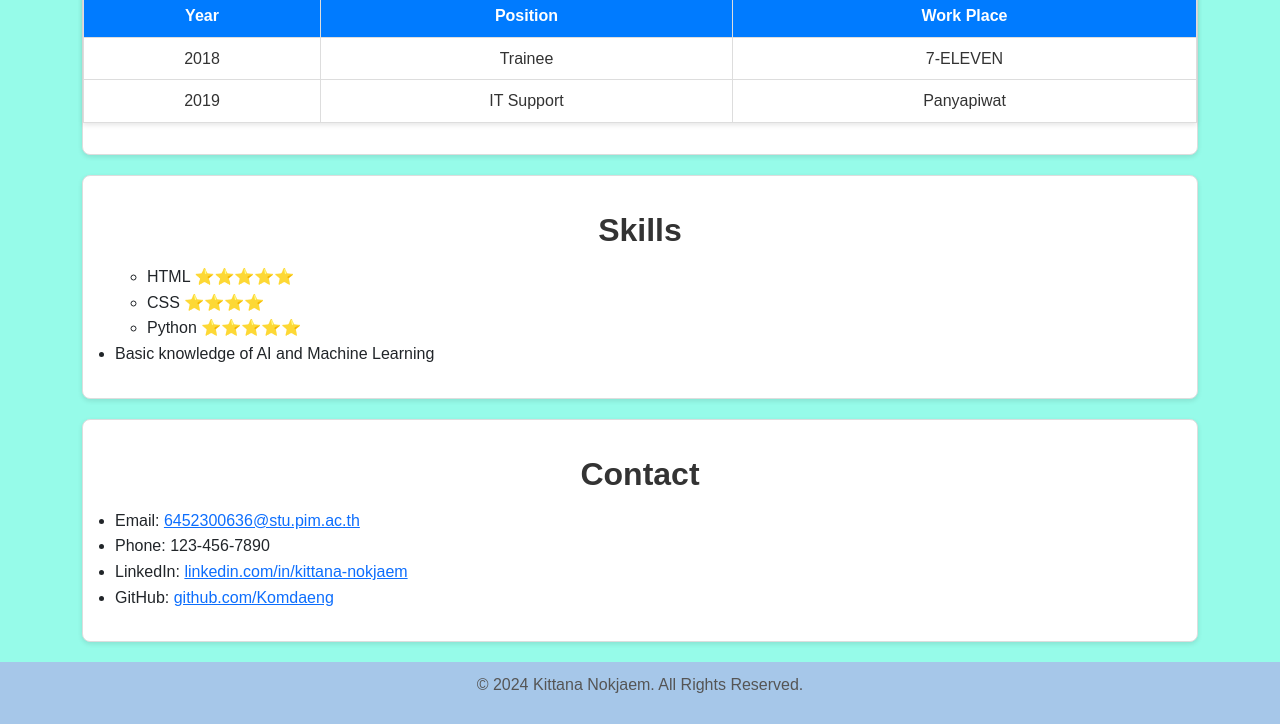
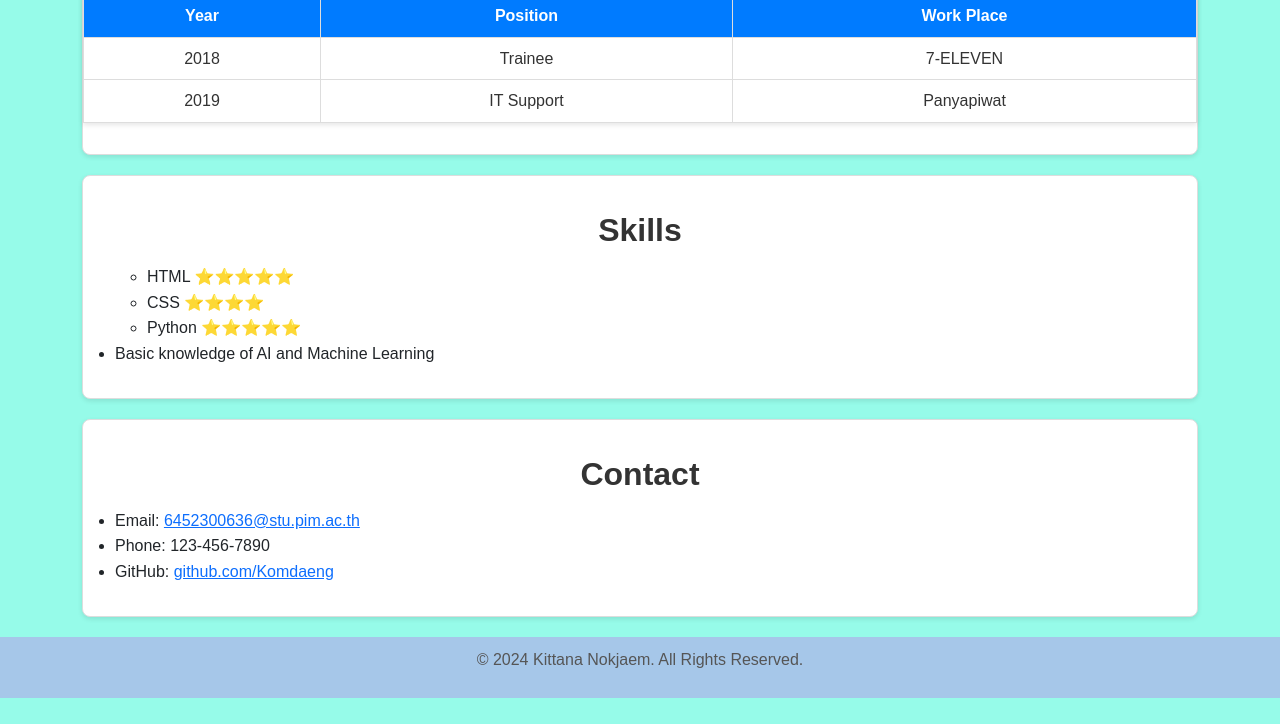
Before and after one commit to Komdaeng/-My-Resume, a plain HTML site: page index.html in a window 1280 px wide. Shown: the part 715-1439 px from the top of the page. After the commit the page ends 1413 px from the top, so only its background shows below. Drawn offline with nearby package versions, Linux system fonts and the light colour scheme.

Commit message:
Add files via upload

```diff
--- a/index.html
+++ b/index.html
@@ -98,8 +98,6 @@
             <ul>
                 <li>Email: <a href="mailto:6452300636@stu.pim.ac.th">6452300636@stu.pim.ac.th</a></li>
                 <li>Phone: 123-456-7890</li>
-                <li>LinkedIn: <a href="https://www.linkedin.com/in/kittana-nokjaem/"
-                        target="_blank">linkedin.com/in/kittana-nokjaem</a></li>
                 <li>GitHub: <a href="https://github.com/Komdaeng" target="_blank">github.com/Komdaeng</a>
                 </li>
             </ul>
```
